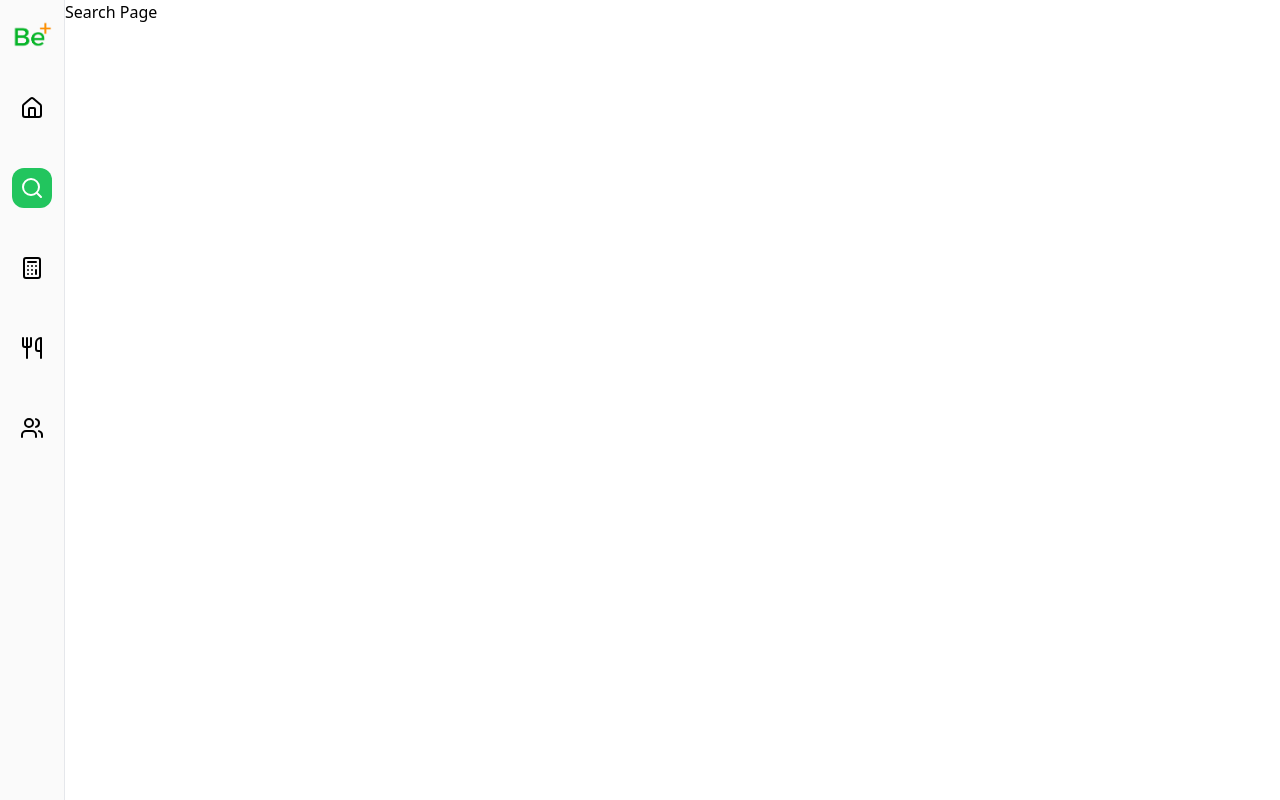
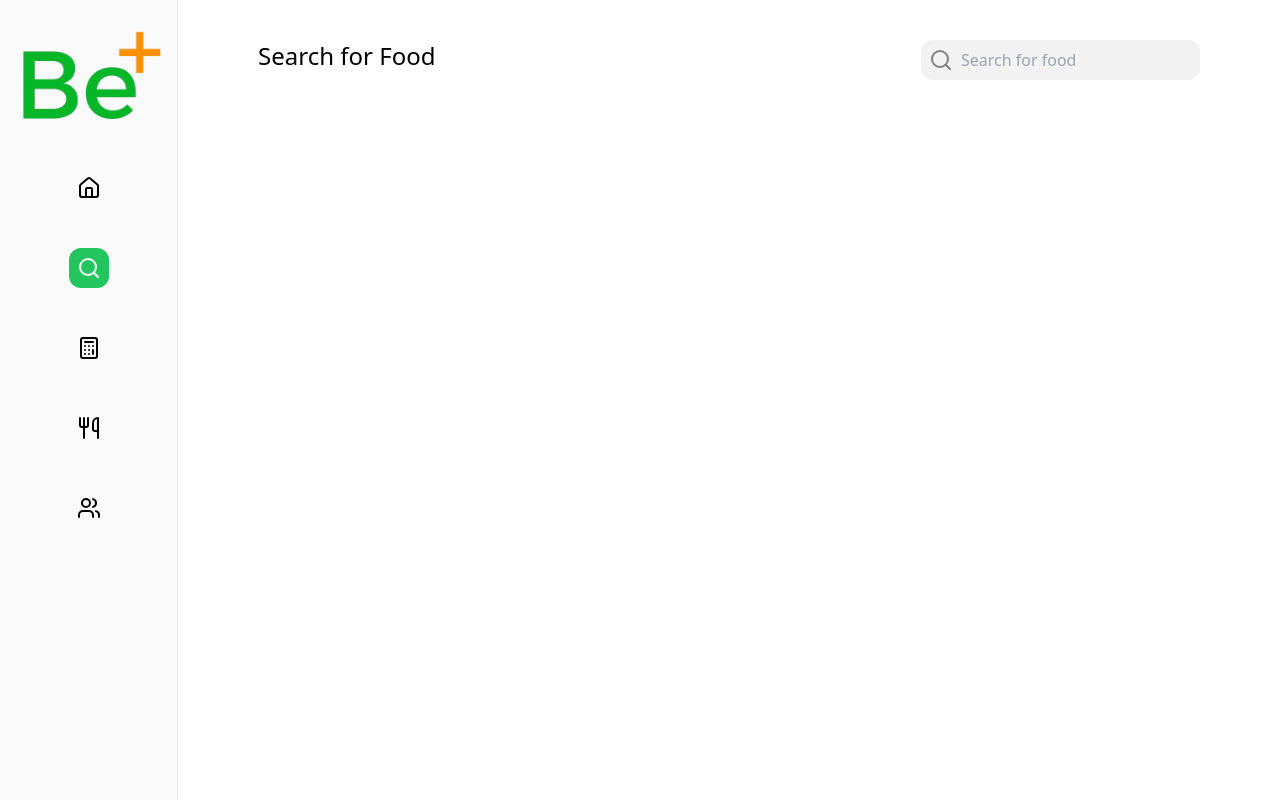
Before and after one commit to Johovenn/BetterEats, a Next.js app: page /search in a window 1280 px wide. Built offline with nearby package versions, Linux system fonts and the light colour scheme.

Commit message:
fixed console warning

```diff
--- a/src/app/(auth)/sign-in/[[...sign-in]]/page.tsx
+++ b/src/app/(auth)/sign-in/[[...sign-in]]/page.tsx
@@ -1,5 +1,5 @@
 import { SignIn } from "@clerk/nextjs";
 
 export default function Page() {
-  return <SignIn afterSignOutUrl={'/'} signUpUrl="/sign-up"/>;
+  return <SignIn afterSignOutUrl={'/'} />;
 }
--- a/src/app/(auth)/sign-up/[[...sign-up]]/page.tsx
+++ b/src/app/(auth)/sign-up/[[...sign-up]]/page.tsx
@@ -1,5 +1,5 @@
 import { SignUp } from "@clerk/nextjs";
 
 export default function Page() {
-  return <SignUp afterSignOutUrl={'/'} signInUrl="/sign-in"/>;
+  return <SignUp afterSignOutUrl={'/'}/>;
 }
--- a/src/app/home/page.tsx
+++ b/src/app/home/page.tsx
@@ -7,7 +7,7 @@ import { useRouter } from "next/navigation"
 import { useState } from "react"
 
 export default function HomePage(){
-    const [isLoading, setIsLoading] = useState(true)
+    const [isLoading, setIsLoading] = useState(false)
     const router = useRouter()
     const {user} = useUser()
 
--- a/src/app/search/page.tsx
+++ b/src/app/search/page.tsx
@@ -1,9 +1,34 @@
+"use client"
+
+import Loading from "@/components/Loading";
+import SearchBar from "@/components/SearchBar";
+import { useSearchParams } from "next/navigation";
+import { useEffect, useState } from "react";
 
 
 export default function SearchPage(){
+    const [isLoading, setIsLoading] = useState(false)
+    const searchParams = useSearchParams()
+    const keyword = searchParams.get('keyword')
+
+    useEffect(() => {
+        if(keyword){
+            console.log('call get food by name api')
+        }
+    }, [keyword])
+
     return(
         <>
-            <h1>Search Page</h1>
+            <Loading loading={isLoading} />
+
+            <main className="px-20 py-10 w-full">
+                <header className="flex justify-between items-start w-full">
+                    <div>
+                        <h1 className="text-2xl font-medium">Search for Food</h1>
+                    </div>
+                    <SearchBar />
+                </header>
+            </main>
         </>
     )
 }
--- a/src/components/Sidebar.tsx
+++ b/src/components/Sidebar.tsx
@@ -53,7 +53,7 @@ export default function Sidebar(){
     return(
         <aside className="h-screen p-3 bg-[#fafafa] border-r flex flex-col items-center">
             <ul className="space-y-10 flex flex-col justify-center items-center pt-2">
-                <Image src="/BetterEats.png" alt="Logo" width={40} height={40}/>
+                <Image src="/BetterEats.png" alt="Logo" width={40} height={40} className="w-auto h-auto" priority/>
                 {/* <h1 className="">BE</h1> */}
                 {
                     links.map((link) => (
```
